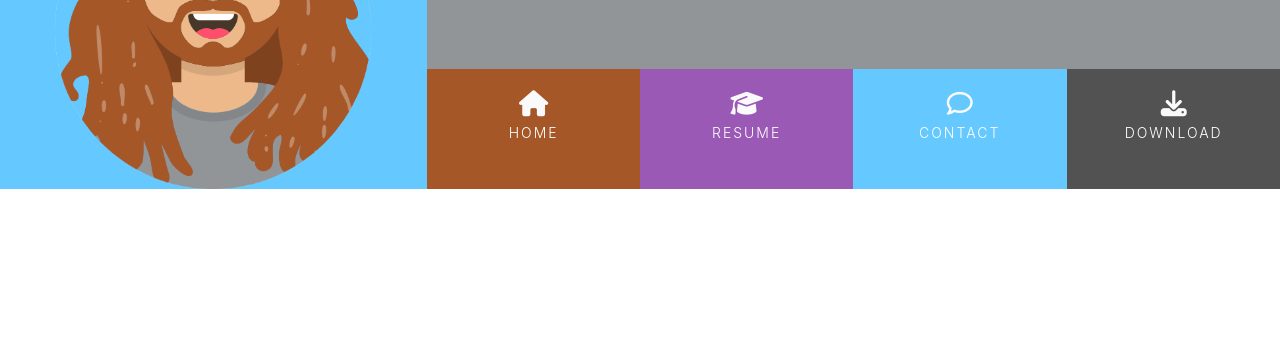
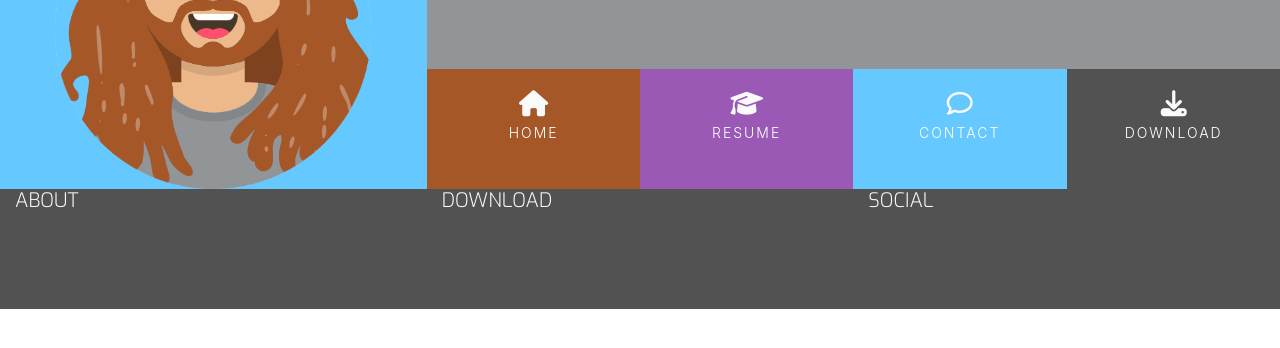
Before and after one commit to KC-7/bootstrap-resume, a plain HTML site: page index.html in a window 1280 px wide. Shown: the part 180-528 px from the top of the page. Drawn offline with nearby package versions, Linux system fonts and the light colour scheme.

Commit message:
Set up and style footer

```diff
--- a/assets/css/style.css
+++ b/assets/css/style.css
@@ -20,6 +20,25 @@
 
 .ui-menu-color-download {
     background-color: #525252;
+}
+
+/* ---------------------------------------- Special Padding / Margin / Text */
+
+h1,
+h2,
+h3,
+h4 {
+    margin: 0;
+}
+
+.uppercase {
+    text-transform: uppercase;
+}
+
+.general-sub {
+    font-family: "Exo", sans-serif;
+    font-weight: 300;
+    color: #fafafa;
 }
 
 /* ---------------------------------------- Heading */
@@ -115,3 +134,11 @@ header {
 .hvr-sweep-to-bottom:before {
     background-color: rgba(0, 0, 0, 0.2);
 }
+
+/* ---------------------------------------- Footer */
+
+footer {
+    background-color: #525252;
+    color: #fafafa;
+    min-height: 120px;
+}
--- a/index.html
+++ b/index.html
@@ -64,8 +64,18 @@
 
     </section>
 
-    <footer>
-
+    <footer class="container-fluid">
+        <div class="row">
+            <div class="col-sm-4">
+                <h5 class="uppercase general-sub">About</h5>
+            </div>
+            <div class="col-sm-4">
+                <h5 class="uppercase general-sub">Download</h5>
+            </div>
+            <div class="col-sm-4">
+                <h5 class="uppercase general-sub">Social</h5>
+            </div>
+        </div>
     </footer>
 
 </body>
```
